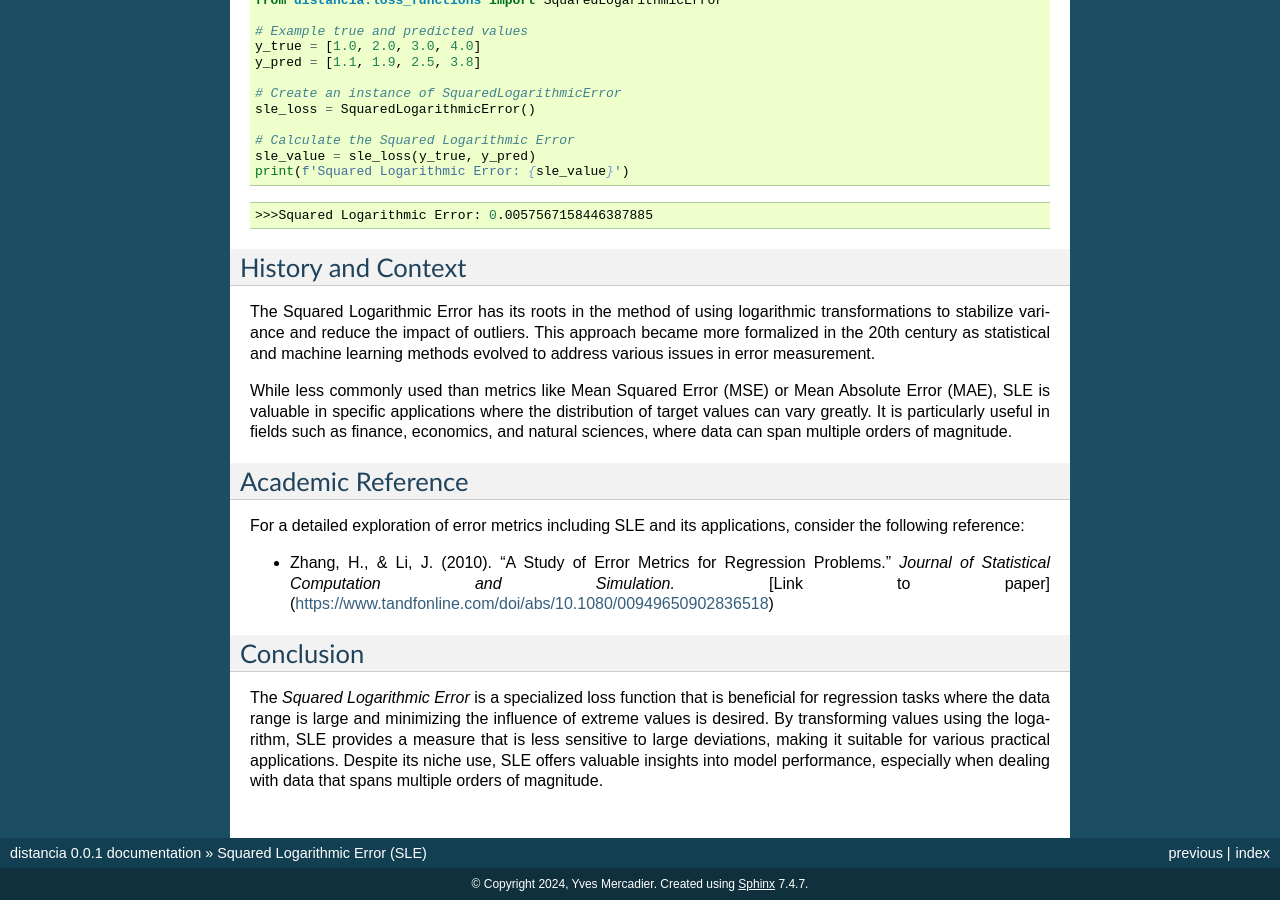
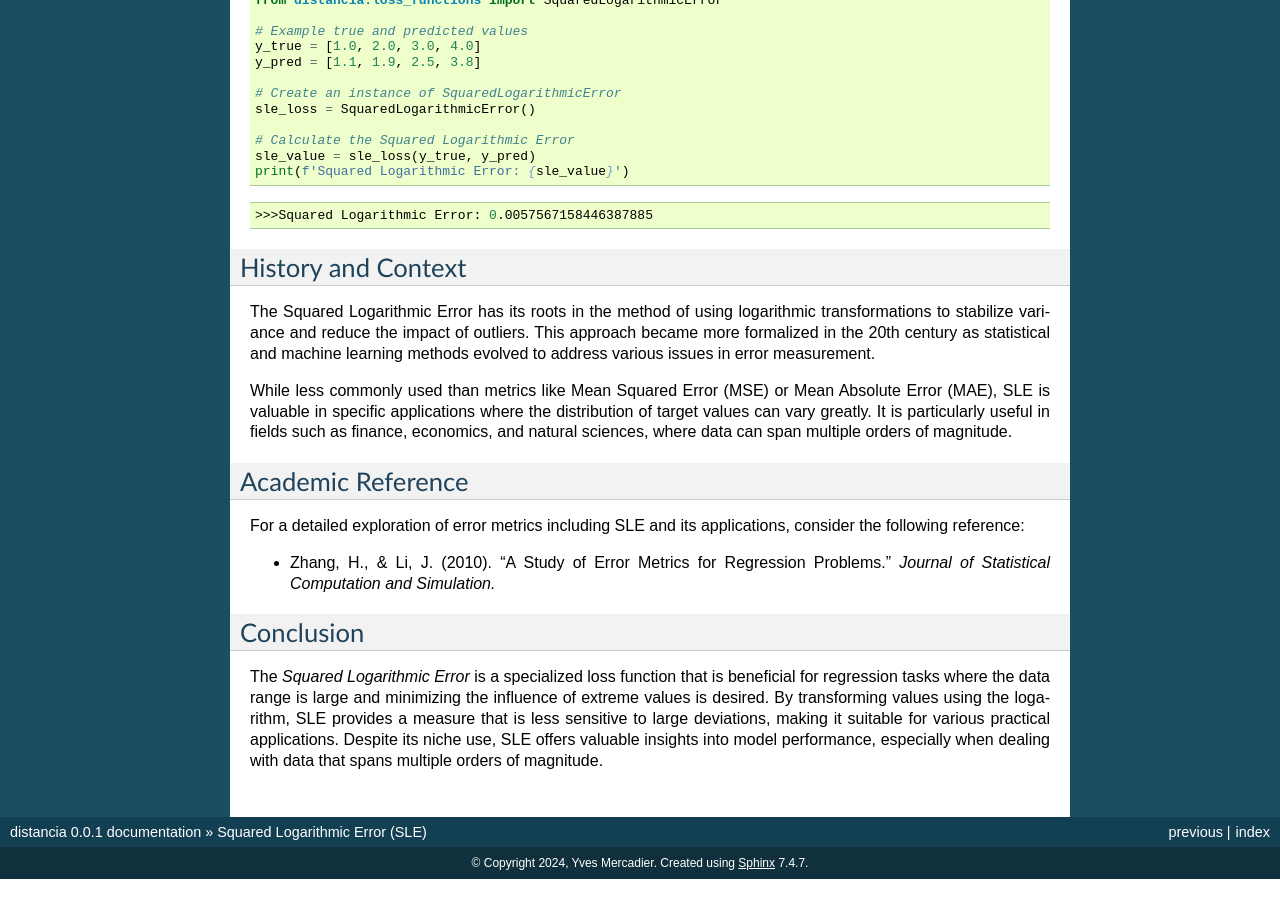
Before and after one commit to ym001/distancia, a Sphinx documentation site: the page built from docs/SquaredLogarithmicError.rst, in a window 1280 px wide and 900 px high, scrolled down 883 px. Built offline with Sphinx 7.4.7, drawn with Linux system fonts in a browser that asks for light colours; pages that are not in the unit, such as notebooks, are missing from menus; after the commit the page ends 1762 px from its top, so only the background shows below that.

Commit message:
Update SquaredLogarithmicError.rst

```diff
--- a/docs/SquaredLogarithmicError.rst
+++ b/docs/SquaredLogarithmicError.rst
@@ -67,7 +67,7 @@ Academic Reference
 
 For a detailed exploration of error metrics including SLE and its applications, consider the following reference:
 
-- Zhang, H., & Li, J. (2010). "A Study of Error Metrics for Regression Problems." *Journal of Statistical Computation and Simulation.* [Link to paper](https://www.tandfonline.com/doi/abs/10.1080/00949650902836518)
+- Zhang, H., & Li, J. (2010). "A Study of Error Metrics for Regression Problems." *Journal of Statistical Computation and Simulation.*
 
 Conclusion
 ==========
```
